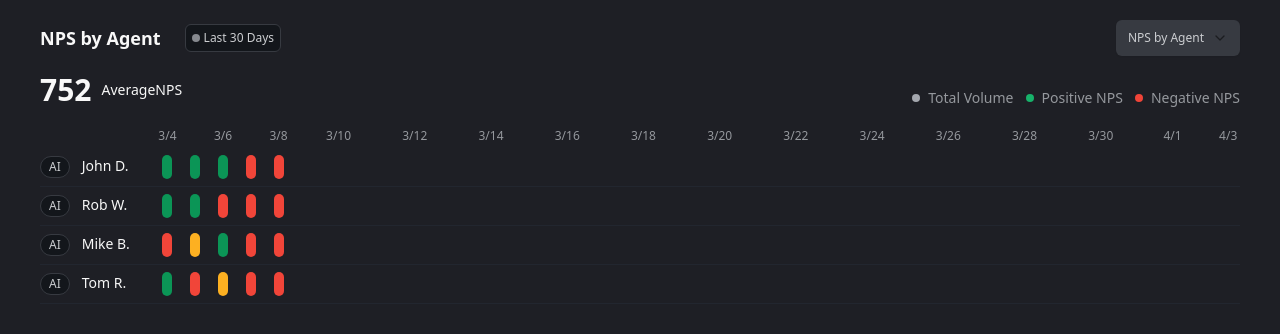
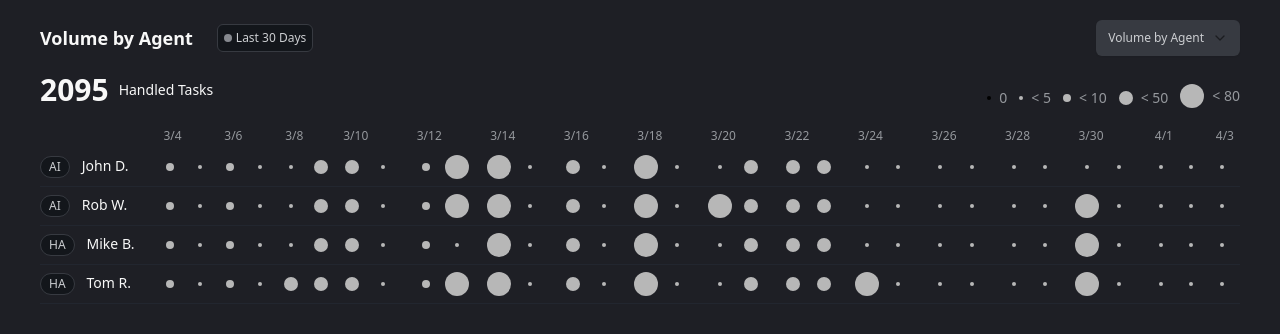
Before and after one commit to jfescobar18/quant-template, a Vue app: page / in a window 1280 px wide. Shown: the top 334 px of the page. Built offline with nearby package versions, Linux system fonts and the light colour scheme.

Commit message:
Volume By Agent L&F finished

```diff
--- a/src/App.vue
+++ b/src/App.vue
@@ -1,10 +1,10 @@
 <script setup>
-  import NPSByAgent from './components/NPSByAgent.vue';
+  import VolumeByAgent from './components/VolumeByAgent.vue';
 
 </script>
 
 <template>
-  <NPSByAgent/>
+  <VolumeByAgent/>
 </template>
 
 <style scoped>
--- /dev/null
+++ b/src/components/VolumeByAgent.vue
@@ -0,0 +1,84 @@
+<template>
+    <ChartContainer :data="data">
+        <table class="table-auto w-full">
+            <thead>
+                <tr>
+                    <th></th>
+                    <th v-for="(date , index) in selectedDates" :class="index % 2 === 0 ? 'text-text-tertiary-600 font-normal text-xs' : 'invisible'">{{ date }}</th>
+                </tr>
+            </thead>
+            <tbody>
+                <tr v-for="agent in data.chart.data" class="border-b-[1px] border-b-border-secondary">
+                    <td class="text-primary-900 text-sm font-medium py-2 flex gap-3">
+                        <Badge variant="" class="text-utility-gray-700 font-medium text-xs bg-utility-gray-50 border-[1px] border-utility-gray-200 rounded-full">{{agent.aiAgent ? "AI" : "HA"}}</Badge>
+                        {{ agent.agentName }}
+                    </td>
+                    <td v-for="volume in agent.volume">
+                        <div class="w-6 h-6 flex flex-wrap items-center justify-center">
+                            <div class="rounded-full m-auto bg-[#B7B7B7]" :class="volume === 0 ? 'w-1 h-1 bg-black' : volume < 5 ? 'w-1 h-1' : volume < 10 ? 'w-2 h-2' : volume < 50 ? 'w-[14px] h-[14px]' : 'w-6 h-6'">
+                            </div>
+                        </div>
+                    </td>
+                </tr>
+            </tbody>
+        </table>
+    </ChartContainer>
+</template>
+
+<script setup>
+    import ChartContainer from '@/layouts/ChartContainer.vue';
+    import { ref , onMounted } from 'vue';
+    import Badge from './ui/badge/Badge.vue';
+
+    const selectedDates = ref([]);
+
+    const generateSelectedDates = () => {
+        const now = new Date();
+        const dates = [];
+
+        // Loop through the last 30 days
+        for (let i = 30; i >= 0; i--) {
+            const date = new Date();
+            date.setDate(now.getDate() - i);
+
+            const formattedDate = `${date.getMonth() + 1}/${date.getDate()}`;
+            dates.push(formattedDate);
+        }
+
+        selectedDates.value = dates;
+    };
+
+
+    const data = ref({
+        title : "Volume by Agent",
+        period : "Last 30 Days",
+        metric : 2095,
+        metricLabel : "Handled Tasks",
+        keys : [
+            {keyName : "0", keyColor : "#000000"},
+            {keyName : "< 5", keyColor : "#B7B7B7"},
+            {keyName : "< 10", keyColor : "#B7B7B7"},
+            {keyName : "< 50", keyColor : "#B7B7B7"},
+            {keyName : "< 80", keyColor : "#B7B7B7"},
+        ],
+        chart:{
+            model : "VolumeAgent",
+            dates:["3/15","3/16","3/17","3/18","3/19"],
+            data:[
+                {agentName : "John D.", aiAgent:true, volume:[5,4,5,1,1,12,21,1,6,57,60,1,34,3,55,1,1,22,34,12,1,1,4,1,1,4,1,1,1,1,1]},
+                {agentName : "Rob W.", aiAgent:true, volume:[5,4,5,1,1,12,21,1,6,57,60,1,34,3,55,1,55,22,34,12,1,1,4,1,1,4,50,1,1,1,1]},
+                {agentName : "Mike B.", aiAgent:false, volume:[5,4,5,1,1,12,21,1,6,1,60,1,34,3,55,1,1,22,34,12,1,1,4,1,1,4,50,1,1,1,1]},
+                {agentName : "Tom R.", aiAgent:false, volume:[5,4,5,1,20,12,21,1,6,57,60,1,34,3,55,1,1,22,34,12,55,1,4,1,1,4,50,1,1,1,1]},
+            ],
+        },
+        filters:[],
+    })
+
+    onMounted(() => {
+        generateSelectedDates();
+    });
+</script>
+
+<style lang="scss" scoped>
+
+</style>
--- a/src/layouts/ChartContainer.vue
+++ b/src/layouts/ChartContainer.vue
@@ -9,7 +9,7 @@
             <div>
                 <Select>
                     <SelectTrigger class="bg-bg-quaternary border-none rounded-md px-3"><SelectValue class="text-fg-secondary-700 font-normal text-xs" :placeholder="props.data.title"></SelectValue></SelectTrigger>
-                    <SelectContent class="bg-white"><SelectGroup>
+                    <SelectContent v-if="data.filters && data.filters.length>0" class="bg-white"><SelectGroup>
                         <SelectItem v-for="filter in props.data.filters" :value="filter">{{ filter }}</SelectItem>
                     </SelectGroup></SelectContent>
                 </Select>
@@ -23,8 +23,8 @@
                 <span class="font-normal text-sm">{{ props.data.metricLabel }}</span>
             </div>
             <div class="flex flex-wrap items-end justify-end gap-3 h-full ">
-                <div v-for="element in props.data.keys" class="flex flex-wrap items-center gap-2">
-                    <span class="h-2 w-2 rounded-full text-test" :style="{backgroundColor:element.keyColor}"></span>
+                <div v-for="(element , index) in props.data.keys" class="flex flex-wrap items-center gap-2">
+                    <span class="rounded-full text-test" :class="props.data.title.toLowerCase() !== 'volume by agent' ? 'h-2 w-2' : index === 2 ? 'w-2 h-2' : index === 3 ? 'w-[14px] h-[14px]' : index === 4 ? 'w-6 h-6' : 'w-1 h-1'" :style="{backgroundColor:element.keyColor}"></span>
                     <span class="text-sm text-text-tertiary-600">{{ element.keyName }}</span>
                 </div>
             </div>
```
